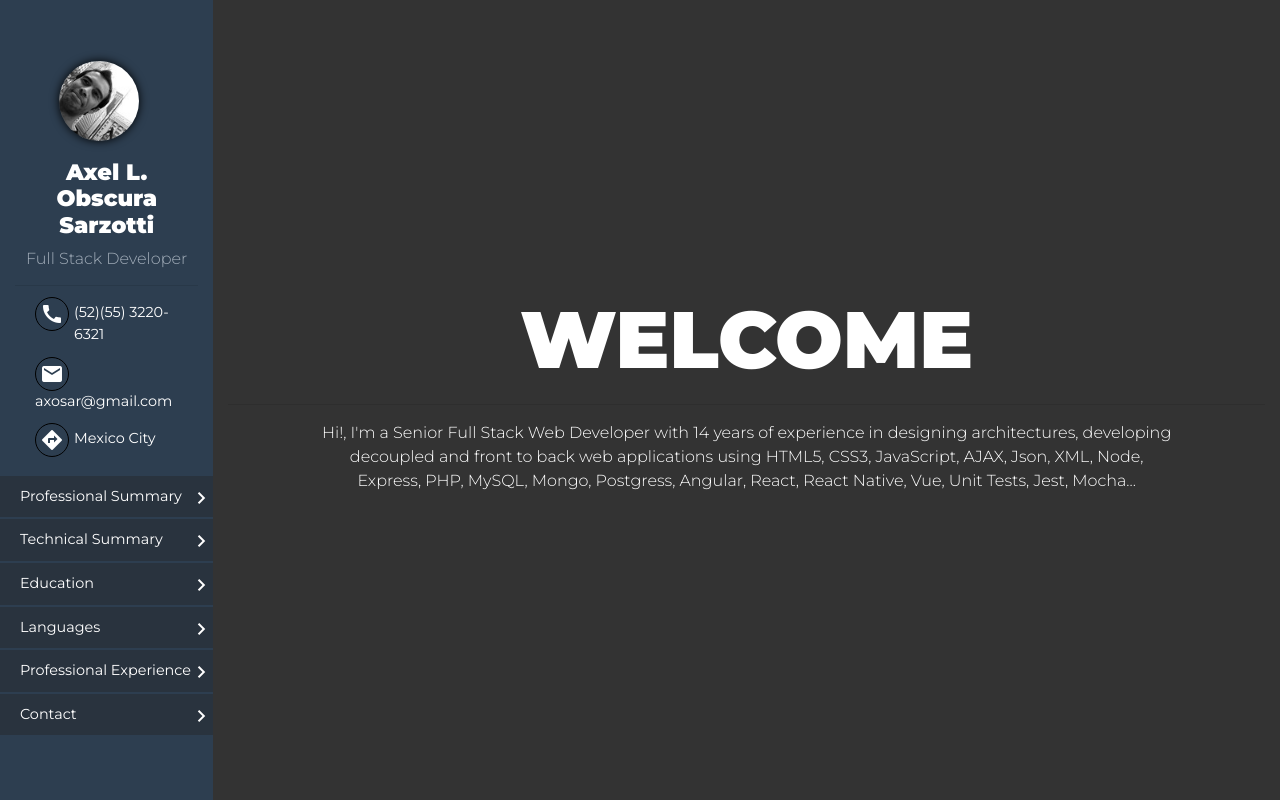
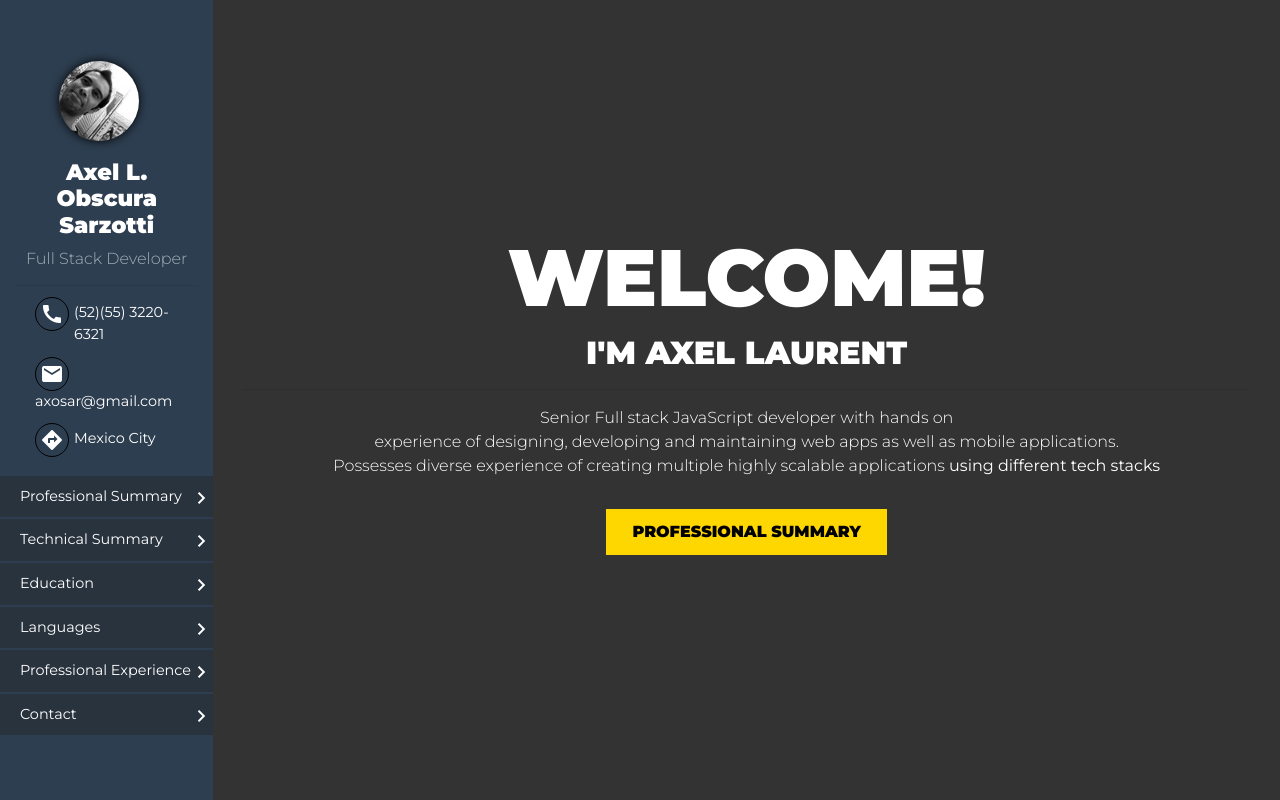
Before and after one commit to axelobscura/cv, a React (Create React App) app: page / in a window 1280 px wide. Built offline with nearby package versions, Linux system fonts and the light colour scheme; a web font is replaced by a local one.

Commit message:
Landing page styles

```diff
--- a/src/App.css
+++ b/src/App.css
@@ -87,3 +87,20 @@
 .wrapperHome .green-column a {
   color: #000000;
 }
+
+.btn {
+  background-color: gold;
+  color: #000000;
+  text-align: center;
+  padding: 10px 25px;
+  border-radius: 0;
+  font-weight: 900;
+  text-transform: uppercase;
+  margin: 15px 0;
+  transition: all 1s;
+}
+
+.btn:hover {
+  background-color: #000000;
+  color: gold;
+}
--- a/src/component/Intro.css
+++ b/src/component/Intro.css
@@ -12,6 +12,12 @@
     font-size: 5rem;
 }
 
+.intro h2 {
+    font-weight: bold;
+    text-transform: uppercase;
+    font-size: 2rem;
+}
+
 .intro p {
     text-align: center;
     padding: 0 90px;
--- a/src/component/Intro.js
+++ b/src/component/Intro.js
@@ -2,15 +2,18 @@ import React from 'react';
 import Container from 'react-bootstrap/Container';
 import Row from 'react-bootstrap/Row';
 import Col from 'react-bootstrap/Col';
+import { Link } from "react-router-dom";
 import './Intro.css';
 
 export default () => (
     <Container className="intro" fluid>
         <Row className="m-0 p-0">
             <Col className="m-0 p-0">
-                <h1>Welcome</h1>
+                <h1>Welcome!</h1>
+                <h2>I'm Axel Laurent</h2>
                 <hr />
-                <p>Hi!, I'm a Senior Full Stack Web Developer with 14 years of experience in designing architectures, developing decoupled and front to back web applications using HTML5, CSS3, JavaScript, AJAX, Json, XML, Node, Express, PHP, MySQL, Mongo, Postgress, Angular, React, React Native, Vue, Unit Tests, Jest, Mocha...</p>
+                <p>Senior Full stack JavaScript developer with hands on<br />experience of designing, developing and maintaining web apps as well as mobile applications.<br />Possesses diverse experience of creating multiple highly scalable applications <b>using different tech stacks</b></p>
+                <Link to="/professional-summary"><button className="btn">Professional Summary</button></Link>
             </Col>
         </Row>
     </Container>
```
